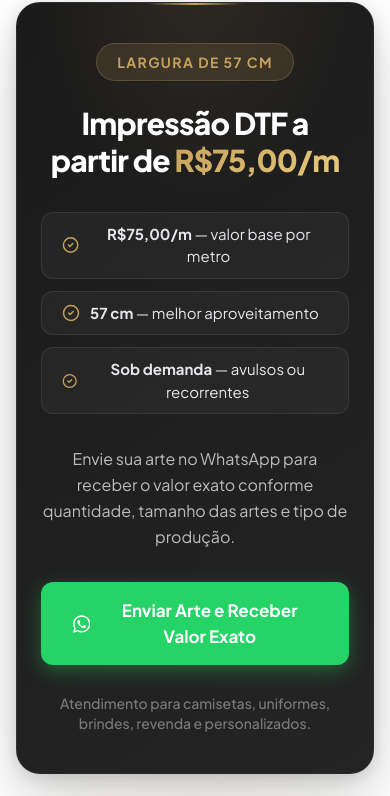
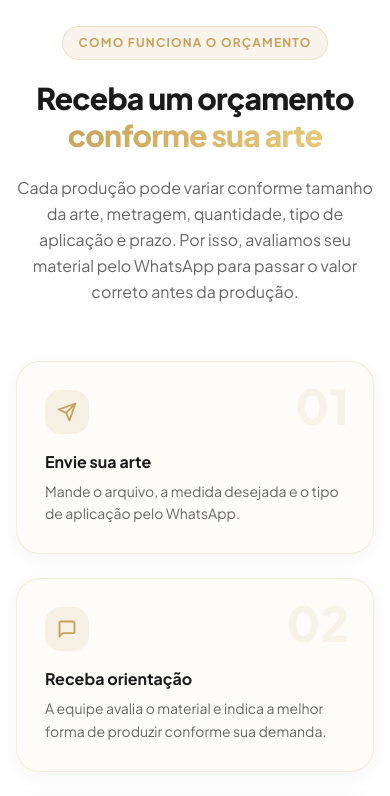
Before and after one commit to t0non/lpGuimar-esAtelier, a Next.js app: page / in a window 390 px wide. Shown: the part 9381-10177 px from the top of the page. Built offline with nearby package versions, Linux system fonts and the light colour scheme.

Commit message:
feat: remover preco fixo e focar em orcamento via WhatsApp - Header remove badge DTF R75/m - PricingCTASection transforma secao em processo de orcamento com 3 cards - FAQSection novas perguntas sobre processo - WA_LINK padronizado

```diff
--- a/src/components/FAQSection.tsx
+++ b/src/components/FAQSection.tsx
@@ -9,36 +9,32 @@ const FAQS = [
     a: 'Impressão DTF é uma técnica de estampa em filme transfer usada para personalizar camisetas, uniformes e outras peças têxteis com boa definição e cores vivas.',
   },
   {
-    q: 'Vocês imprimem DTF por metro?',
-    a: 'A disponibilidade de impressão DTF por metro pode variar conforme a demanda. Envie sua arte pelo WhatsApp para receber orientação sobre metragem, valores e prazo.',
+    q: 'Como recebo um orçamento de impressão DTF?',
+    a: 'É simples: envie sua arte pelo WhatsApp com as medidas desejadas, quantidade e tipo de peça. A equipe avalia o material e retorna com orientações, prazo e valor antes de qualquer produção.',
   },
   {
-    q: 'Atendem revendedores e estamparias?',
-    a: 'Sim. A Guimarães atende pedidos avulsos, recorrentes, empresas, marcas, estamparias e revendedores.',
+    q: 'O valor muda conforme a arte?',
+    a: 'Sim. O orçamento pode variar de acordo com o tamanho da arte, metragem total, quantidade de peças, tipo de aplicação e prazo. Por isso avaliamos cada pedido individualmente.',
   },
   {
-    q: 'Consigo pedir orçamento antes de fechar?',
-    a: 'Sim. Você pode enviar sua arte pelo WhatsApp para receber uma orientação sobre valores, prazo e melhor forma de produzir.',
+    q: 'Posso pedir orçamento para pedidos pequenos?',
+    a: 'Sim. A Guimarães atende tanto pedidos avulsos quanto recorrentes. Independentemente do volume, envie sua arte para receber uma orientação personalizada.',
+  },
+  {
+    q: 'Vocês atendem revendedores e estamparias?',
+    a: 'Sim. Atendemos empresas, marcas, estamparias e revendedores com pedidos recorrentes ou sob demanda. Entre em contato pelo WhatsApp para falar sobre seu volume e necessidades.',
   },
   {
     q: 'Posso enviar várias artes no mesmo pedido?',
-    a: 'Sim. Envie as artes pelo WhatsApp e informe tamanhos, quantidade ou metragem aproximada para avaliação.',
+    a: 'Sim. Envie as artes pelo WhatsApp e informe tamanhos, quantidade ou metragem aproximada. A equipe avalia e orienta sobre a melhor forma de organizar a produção.',
   },
   {
     q: 'Vocês ajudam a conferir se a arte está boa para impressão?',
-    a: 'A equipe pode avaliar o material enviado e orientar caso seja necessário ajustar formato, tamanho ou qualidade da arte.',
-  },
-  {
-    q: 'Quanto custa impressão DTF?',
-    a: 'O valor depende da metragem, tamanho da arte, quantidade e tipo de pedido. Envie sua arte para receber um orçamento personalizado.',
+    a: 'A equipe pode avaliar o material enviado e orientar caso seja necessário ajustar formato, tamanho ou qualidade da arte para garantir um resultado de qualidade na impressão.',
   },
   {
     q: 'Qual o prazo de produção?',
-    a: 'O prazo pode variar conforme volume e agenda de produção. A equipe informa o prazo no momento do orçamento.',
-  },
-  {
-    q: 'Quais informações preciso mandar para orçamento?',
-    a: 'Para solicitar orçamento, envie sua arte, tamanho desejado, quantidade ou metragem aproximada e informe se é pedido avulso ou recorrente.',
+    a: 'O prazo pode variar conforme volume e agenda de produção. A equipe informa o prazo no momento do orçamento pelo WhatsApp.',
   },
   {
     q: 'A Guimarães faz impressão DTF em Belo Horizonte?',
--- a/src/components/FinalCTASection.tsx
+++ b/src/components/FinalCTASection.tsx
@@ -1,7 +1,7 @@
 'use client'
 
 const WA_LINK =
-  'https://wa.me/553130161790?text=Ol%C3%A1%2C%20vim%20pelo%20site%20e%20gostaria%20de%20consultar%20valores%20para%20impress%C3%A3o%20DTF.%20Posso%20enviar%20minha%20arte%3F'
+  'https://wa.me/553130161790?text=Ol%C3%A1%21%20Quero%20fazer%20um%20or%C3%A7amento%20de%20impress%C3%A3o%20DTF.%20Tenho%20uma%20arte%20para%20enviar.'
 
 export default function FinalCTASection() {
   return (
--- a/src/components/Header.tsx
+++ b/src/components/Header.tsx
@@ -4,7 +4,7 @@ import { useState, useEffect } from 'react'
 import { Menu, X } from 'lucide-react'
 
 const WA_LINK =
-  'https://wa.me/553130161790?text=Ol%C3%A1%2C%20vim%20pelo%20site%20e%20gostaria%20de%20consultar%20valores%20para%20impress%C3%A3o%20DTF.%20Posso%20enviar%20minha%20arte%3F'
+  'https://wa.me/553130161790?text=Ol%C3%A1%21%20Quero%20fazer%20um%20or%C3%A7amento%20de%20impress%C3%A3o%20DTF.%20Tenho%20uma%20arte%20para%20enviar.'
 
 const NAV_LINKS = [
   { label: 'Início', href: '#inicio' },
@@ -76,21 +76,8 @@ export default function Header() {
               ))}
             </nav>
 
-            {/* ── ÁREA DIREITA (Badge + CTA + Burger) ── */}
+            {/* ── ÁREA DIREITA (CTA + Burger) ── */}
             <div className="flex-shrink-0 flex items-center gap-3 lg:gap-4">
-
-              {/* Badge Preço (Apenas Desktop) */}
-              <div
-                className="hidden lg:flex items-center px-4 py-1.5 rounded-full"
-                style={{
-                  backgroundColor: '#F2EDE3',
-                  border: '1px solid rgba(198,161,91,0.3)',
-                }}
-              >
-                <span className="text-xs font-bold tracking-wide" style={{ color: '#C6A15B' }}>
-                  DTF R$75/m
-                </span>
-              </div>
 
               {/* Botão WhatsApp */}
               <a
--- a/src/components/HeroSection.tsx
+++ b/src/components/HeroSection.tsx
@@ -3,7 +3,7 @@
 import { ChevronDown } from 'lucide-react'
 
 const WA_LINK =
-  'https://wa.me/553130161790?text=Ol%C3%A1%2C%20vim%20pelo%20site%20e%20gostaria%20de%20consultar%20valores%20para%20impress%C3%A3o%20DTF.%20Posso%20enviar%20minha%20arte%3F'
+  'https://wa.me/553130161790?text=Ol%C3%A1%21%20Quero%20fazer%20um%20or%C3%A7amento%20de%20impress%C3%A3o%20DTF.%20Tenho%20uma%20arte%20para%20enviar.'
 
 /* ── Selos comerciais — sem emoji, ícones SVG discretos ── */
 const SEALS = [
--- a/src/components/PricingCTASection.tsx
+++ b/src/components/PricingCTASection.tsx
@@ -1,24 +1,120 @@
 'use client'
 
-import { CheckCircle2 } from 'lucide-react'
+const WA_LINK =
+  'https://wa.me/553130161790?text=Ol%C3%A1%21%20Quero%20fazer%20um%20or%C3%A7amento%20de%20impress%C3%A3o%20DTF.%20Tenho%20uma%20arte%20para%20enviar.'
 
-const WA_LINK =
-  'https://wa.me/553130161790?text=Ol%C3%A1%2C%20vim%20pelo%20site%20e%20gostaria%20de%20consultar%20valores%20para%20impress%C3%A3o%20DTF.%20Posso%20enviar%20minha%20arte%3F'
+const STEPS = [
+  {
+    number: '01',
+    title: 'Envie sua arte',
+    description:
+      'Mande o arquivo, a medida desejada e o tipo de aplicação pelo WhatsApp.',
+    icon: <SendIcon />,
+  },
+  {
+    number: '02',
+    title: 'Receba orientação',
+    description:
+      'A equipe avalia o material e indica a melhor forma de produzir conforme sua demanda.',
+    icon: <ChatIcon />,
+  },
+  {
+    number: '03',
+    title: 'Aprove o orçamento',
+    description:
+      'Você recebe valores, prazo e próximos passos diretamente pelo WhatsApp.',
+    icon: <CheckIcon />,
+  },
+]
 
 export default function PricingCTASection() {
   return (
     <section
       id="orcamento"
-      className="py-10 sm:py-16 relative overflow-hidden"
+      className="py-16 sm:py-24 relative overflow-hidden"
       style={{ backgroundColor: '#FFFFFF' }}
     >
-      {/* Detalhe decorativo (opcional, mantido bem suave) */}
+      {/* Fundo decorativo */}
       <div aria-hidden="true" className="pointer-events-none absolute inset-0"
         style={{ background: 'radial-gradient(ellipse 70% 60% at 50% 100%, rgba(198,161,91,0.05) 0%, transparent 70%)' }} />
 
-      <div className="relative max-w-5xl mx-auto px-4 sm:px-6 lg:px-8">
+      <div className="relative max-w-6xl mx-auto px-4 sm:px-6 lg:px-8">
 
-        {/* Container principal */}
+        {/* Cabeçalho */}
+        <div className="text-center mb-14">
+          <span
+            className="inline-flex items-center gap-1.5 text-xs font-bold uppercase tracking-widest px-4 py-2 rounded-full mb-5"
+            style={{ background: 'rgba(198,161,91,0.12)', color: '#C6A15B', border: '1px solid rgba(198,161,91,0.25)' }}
+          >
+            Como funciona o orçamento
+          </span>
+          <h2
+            className="text-3xl sm:text-4xl lg:text-[42px] font-extrabold tracking-tight leading-tight max-w-2xl mx-auto"
+            style={{ color: '#1A1A1A' }}
+          >
+            Receba um orçamento{' '}
+            <span
+              style={{
+                background: 'linear-gradient(135deg, #C6A15B 0%, #E8C97A 100%)',
+                WebkitBackgroundClip: 'text',
+                WebkitTextFillColor: 'transparent',
+                backgroundClip: 'text',
+              }}
+            >
+              conforme sua arte
+            </span>
+          </h2>
+          <p
+            className="mt-5 text-base sm:text-lg leading-relaxed max-w-2xl mx-auto"
+            style={{ color: '#666666' }}
+          >
+            Cada produção pode variar conforme tamanho da arte, metragem, quantidade, tipo de aplicação e prazo.
+            Por isso, avaliamos seu material pelo WhatsApp para passar o valor correto antes da produção.
+          </p>
+        </div>
+
+        {/* Cards dos 3 passos */}
+        <div className="grid grid-cols-1 sm:grid-cols-3 gap-6 mb-12">
+          {STEPS.map((step, i) => (
+            <div
+              key={i}
+              className="relative flex flex-col gap-4 p-7 rounded-3xl"
+              style={{
+                background: '#FDFCF9',
+                border: '1px solid rgba(198,161,91,0.18)',
+                boxShadow: '0 4px 20px rgba(0,0,0,0.05)',
+              }}
+            >
+              {/* Número decorativo */}
+              <span
+                className="absolute top-5 right-6 text-5xl font-black select-none"
+                style={{ color: 'rgba(198,161,91,0.10)', lineHeight: 1 }}
+              >
+                {step.number}
+              </span>
+
+              {/* Ícone */}
+              <span
+                className="w-11 h-11 rounded-2xl flex items-center justify-center flex-shrink-0"
+                style={{ background: 'rgba(198,161,91,0.14)' }}
+              >
+                {step.icon}
+              </span>
+
+              {/* Texto */}
+              <div className="flex flex-col gap-1.5">
+                <h3 className="text-base font-bold" style={{ color: '#1A1A1A' }}>
+                  {step.title}
+                </h3>
+                <p className="text-sm leading-relaxed" style={{ color: '#666666' }}>
+                  {step.description}
+                </p>
+              </div>
+            </div>
+          ))}
+        </div>
+
+        {/* Container escuro com CTA */}
         <div
           className="relative overflow-hidden rounded-3xl px-6 sm:px-12 py-10 sm:py-14 text-center"
           style={{
@@ -35,56 +131,22 @@ export default function PricingCTASection() {
           <div className="absolute top-0 left-1/2 -translate-x-1/2 w-24 h-0.5 rounded-full"
             style={{ background: 'linear-gradient(90deg, transparent, #C6A15B, transparent)' }} />
 
-          <div className="relative flex flex-col items-center gap-6">
-
-            {/* Subheadline / Badge */}
-            <span className="inline-flex items-center gap-1.5 text-sm font-bold uppercase tracking-widest px-5 py-2 rounded-full"
-              style={{ background: 'rgba(198,161,91,0.15)', color: '#C6A15B', border: '1px solid rgba(198,161,91,0.25)' }}>
-              Largura de 57 cm
-            </span>
-
-            {/* Headline */}
-            <h2 className="text-3xl sm:text-4xl lg:text-5xl font-extrabold tracking-tight leading-tight text-white max-w-2xl">
-              Impressão DTF a partir de{' '}
-              <span style={{
-                background: 'linear-gradient(135deg, #C6A15B 0%, #E8C97A 100%)',
-                WebkitBackgroundClip: 'text',
-                WebkitTextFillColor: 'transparent',
-                backgroundClip: 'text',
-              }}>
-                R$75,00/m
-              </span>
-            </h2>
-
-            {/* Mini cards informativos */}
-            <div className="flex flex-col sm:flex-row flex-wrap justify-center gap-3 sm:gap-4 my-2">
-              <div className="flex items-center gap-2.5 px-5 py-2.5 rounded-xl" style={{ backgroundColor: 'rgba(255,255,255,0.04)', border: '1px solid rgba(255,255,255,0.08)' }}>
-                <CheckCircle2 size={18} className="text-[#C6A15B]" />
-                <span className="text-[15px] text-gray-200"><strong>R$75,00/m</strong> — valor base por metro</span>
-              </div>
-              <div className="flex items-center gap-2.5 px-5 py-2.5 rounded-xl" style={{ backgroundColor: 'rgba(255,255,255,0.04)', border: '1px solid rgba(255,255,255,0.08)' }}>
-                <CheckCircle2 size={18} className="text-[#C6A15B]" />
-                <span className="text-[15px] text-gray-200"><strong>57 cm</strong> — melhor aproveitamento</span>
-              </div>
-              <div className="flex items-center gap-2.5 px-5 py-2.5 rounded-xl" style={{ backgroundColor: 'rgba(255,255,255,0.04)', border: '1px solid rgba(255,255,255,0.08)' }}>
-                <CheckCircle2 size={18} className="text-[#C6A15B]" />
-                <span className="text-[15px] text-gray-200"><strong>Sob demanda</strong> — avulsos ou recorrentes</span>
-              </div>
-            </div>
-
-            {/* Texto explicativo direto */}
-            <p className="text-base sm:text-lg leading-relaxed max-w-2xl" style={{ color: 'rgba(255,255,255,0.70)' }}>
-              Envie sua arte no WhatsApp para receber o valor exato conforme quantidade, tamanho das artes e tipo de produção.
+          <div className="relative flex flex-col items-center gap-5">
+            <p
+              className="text-base sm:text-lg leading-relaxed max-w-xl font-medium"
+              style={{ color: 'rgba(255,255,255,0.80)' }}
+            >
+              Envie sua arte no WhatsApp e receba orientação, prazo e orçamento
+              conforme o tipo de peça, metragem e demanda.
             </p>
 
-            {/* CTA */}
             <a
               id="pricing-cta-whatsapp"
               href={WA_LINK}
               target="_blank"
               rel="noopener noreferrer"
-              data-event="whatsapp_cta_valores"
-              className="inline-flex items-center gap-3 mt-2 px-8 py-4 rounded-xl font-bold text-[17px] text-white transition-all duration-300 hover:-translate-y-1"
+              data-event="whatsapp_cta_orcamento"
+              className="inline-flex items-center gap-3 px-8 py-4 rounded-xl font-bold text-[17px] text-white transition-all duration-300 hover:-translate-y-1"
               style={{
                 backgroundColor: '#25D366',
                 boxShadow: '0 6px 20px rgba(37,211,102,0.35)',
@@ -99,11 +161,10 @@ export default function PricingCTASection() {
               }}
             >
               <WhatsAppIcon size={22} />
-              Enviar Arte e Receber Valor Exato
+              Enviar Arte Para Orçamento
             </a>
 
-            {/* Microcopy (Rodapé) */}
-            <p className="text-sm mt-1 font-medium" style={{ color: 'rgba(255,255,255,0.40)' }}>
+            <p className="text-sm font-medium" style={{ color: 'rgba(255,255,255,0.40)' }}>
               Atendimento para camisetas, uniformes, brindes, revenda e personalizados.
             </p>
           </div>
@@ -120,3 +181,29 @@ function WhatsAppIcon({ size = 20 }: { size?: number }) {
     </svg>
   )
 }
+
+function SendIcon() {
+  return (
+    <svg width="20" height="20" viewBox="0 0 24 24" fill="none" stroke="#C6A15B" strokeWidth="2.2" strokeLinecap="round" strokeLinejoin="round" aria-hidden="true">
+      <path d="M22 2L11 13" />
+      <path d="M22 2L15 22l-4-9-9-4 20-7z" />
+    </svg>
+  )
+}
+
+function ChatIcon() {
+  return (
+    <svg width="20" height="20" viewBox="0 0 24 24" fill="none" stroke="#C6A15B" strokeWidth="2.2" strokeLinecap="round" strokeLinejoin="round" aria-hidden="true">
+      <path d="M21 15a2 2 0 0 1-2 2H7l-4 4V5a2 2 0 0 1 2-2h14a2 2 0 0 1 2 2z" />
+    </svg>
+  )
+}
+
+function CheckIcon() {
+  return (
+    <svg width="20" height="20" viewBox="0 0 24 24" fill="none" stroke="#C6A15B" strokeWidth="2.2" strokeLinecap="round" strokeLinejoin="round" aria-hidden="true">
+      <path d="M22 11.08V12a10 10 0 1 1-5.93-9.14" />
+      <polyline points="22 4 12 14.01 9 11.01" />
+    </svg>
+  )
+}
--- a/src/components/StickyWhatsAppButton.tsx
+++ b/src/components/StickyWhatsAppButton.tsx
@@ -1,7 +1,7 @@
 'use client'
 
 const WA_LINK =
-  'https://wa.me/553130161790?text=Ol%C3%A1%2C%20vim%20pelo%20site%20e%20gostaria%20de%20consultar%20valores%20para%20impress%C3%A3o%20DTF.%20Posso%20enviar%20minha%20arte%3F'
+  'https://wa.me/553130161790?text=Ol%C3%A1%21%20Quero%20fazer%20um%20or%C3%A7amento%20de%20impress%C3%A3o%20DTF.%20Tenho%20uma%20arte%20para%20enviar.'
 
 export default function StickyWhatsAppButton() {
   return (
```
